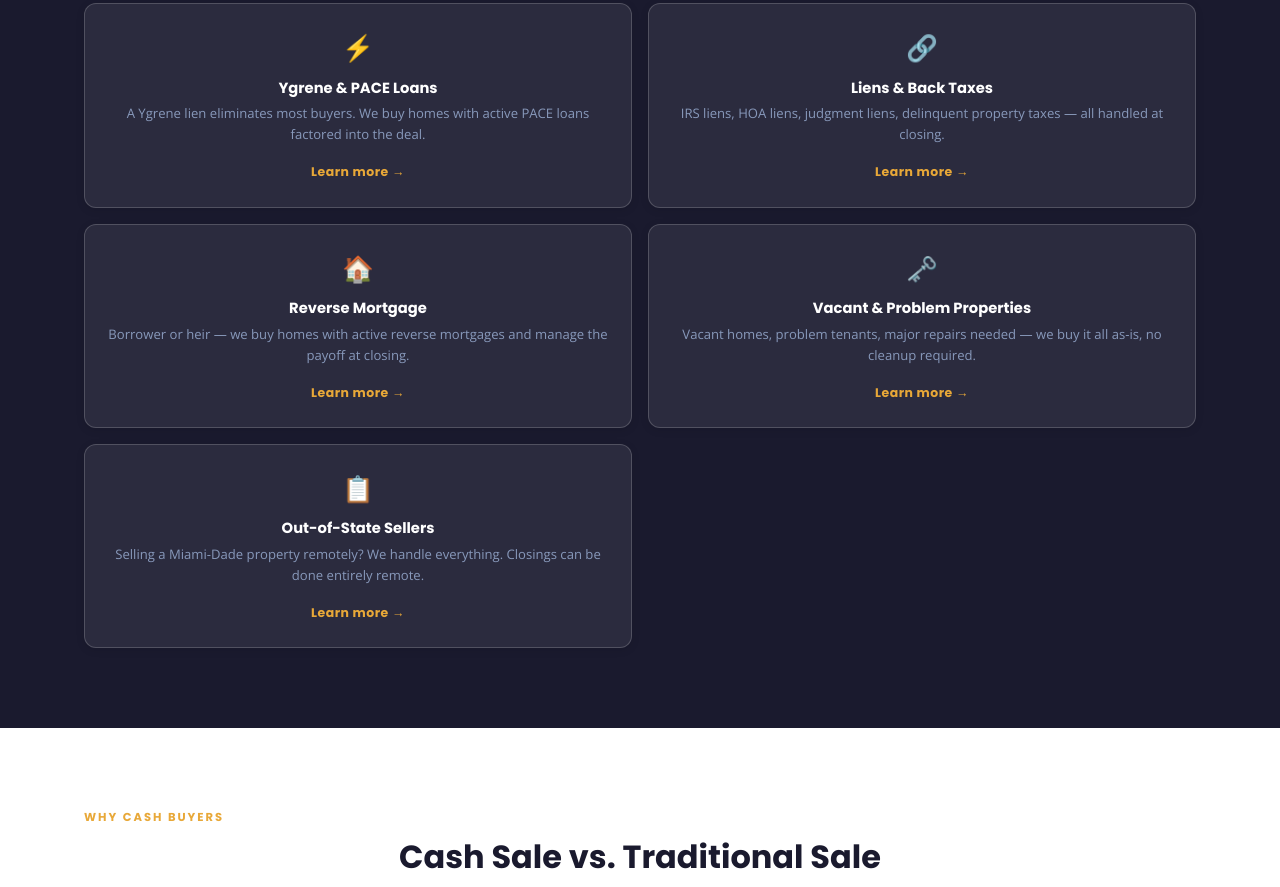
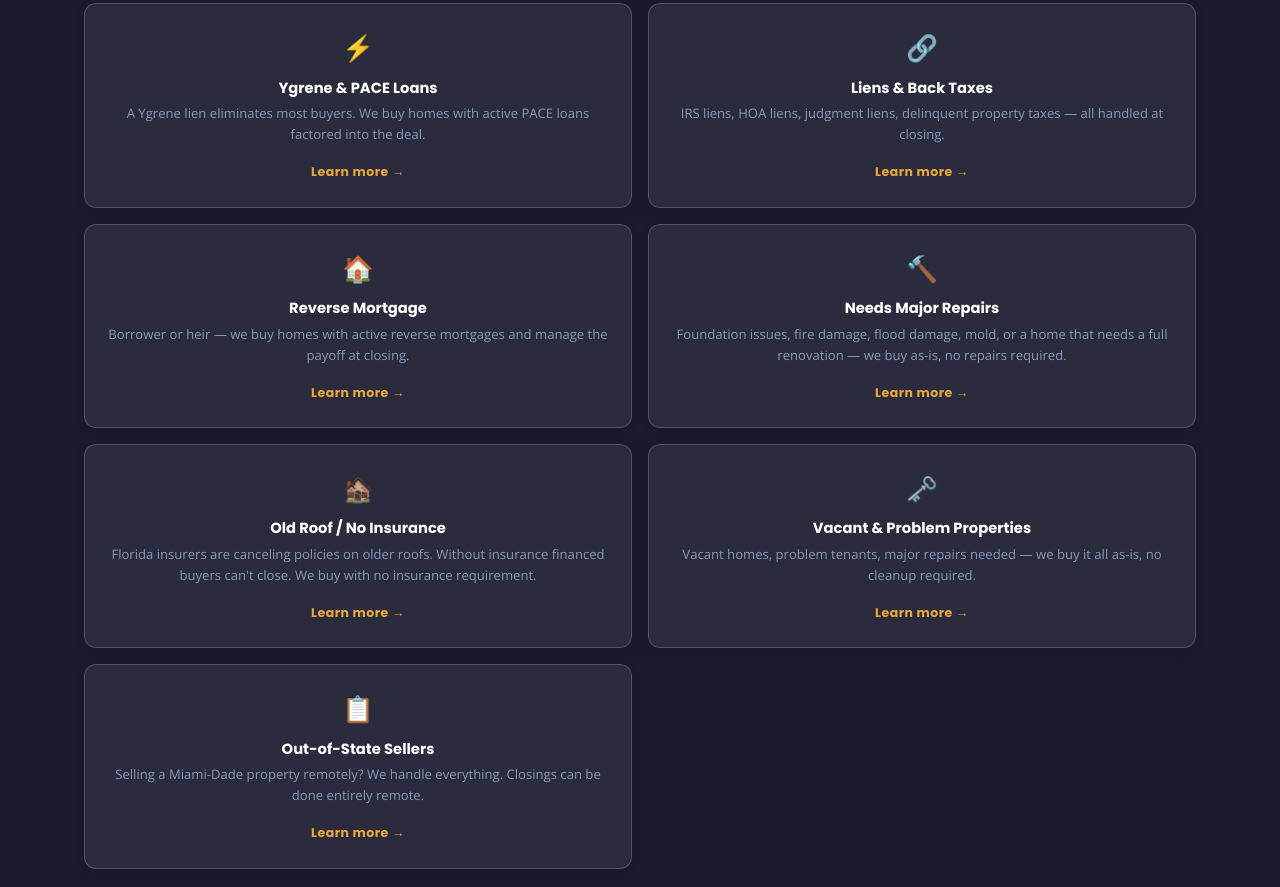
Before and after one commit to sell2fix-ship-it/ACRUX-WEB, a website: page index.html in a window 1280 px wide. Shown: the part 3199-4086 px from the top of the page. Drawn offline with nearby package versions, Linux system fonts and the light colour scheme.

Commit message:
Update index.html

```diff
--- a/index.html
+++ b/index.html
@@ -1075,6 +1075,18 @@ h1, h2, h3, h4 { font-family: 'Poppins', sans-serif; line-height: 1.2; }
         <h4>Reverse Mortgage</h4>
         <p>Borrower or heir — we buy homes with active reverse mortgages and manage the payoff at closing.</p>
         <a href="/sell-house-reverse-mortgage-miami" class="situation-link">Learn more</a>
+      </div>
+      <div class="situation-card">
+        <div class="situation-icon">🔨</div>
+        <h4>Needs Major Repairs</h4>
+        <p>Foundation issues, fire damage, flood damage, mold, or a home that needs a full renovation — we buy as-is, no repairs required.</p>
+        <a href="/how-does-cash-home-sale-work-miami" class="situation-link">Learn more</a>
+      </div>
+      <div class="situation-card">
+        <div class="situation-icon">🏚️</div>
+        <h4>Old Roof / No Insurance</h4>
+        <p>Florida insurers are canceling policies on older roofs. Without insurance financed buyers can't close. We buy with no insurance requirement.</p>
+        <a href="/sell-house-insurance-canceled-roof-florida" class="situation-link">Learn more</a>
       </div>
       <div class="situation-card">
         <div class="situation-icon">🗝️</div>
@@ -1300,6 +1312,15 @@ h1, h2, h3, h4 { font-family: 'Poppins', sans-serif; line-height: 1.2; }
       </div>
 
       <div class="resource-category">
+        <h3>🏚️ Roof &amp; Insurance Issues</h3>
+        <div class="resource-links">
+          <a href="/sell-house-insurance-canceled-roof-florida" class="resource-link">Selling When Insurance Was Canceled Due to Roof Age</a>
+          <a href="/sell-house-code-violations-miami" class="resource-link">Selling a House With Code Violations in Miami-Dade</a>
+          <a href="/sell-house-open-permit-miami" class="resource-link">Selling a House With Open Permits in Miami</a>
+        </div>
+      </div>
+
+      <div class="resource-category">
         <h3>ℹ️ About Acrux Trust, Inc.</h3>
         <div class="resource-links">
           <a href="/how-does-cash-home-sale-work-miami" class="resource-link">How Does Selling Your House for Cash Work?</a>
```
